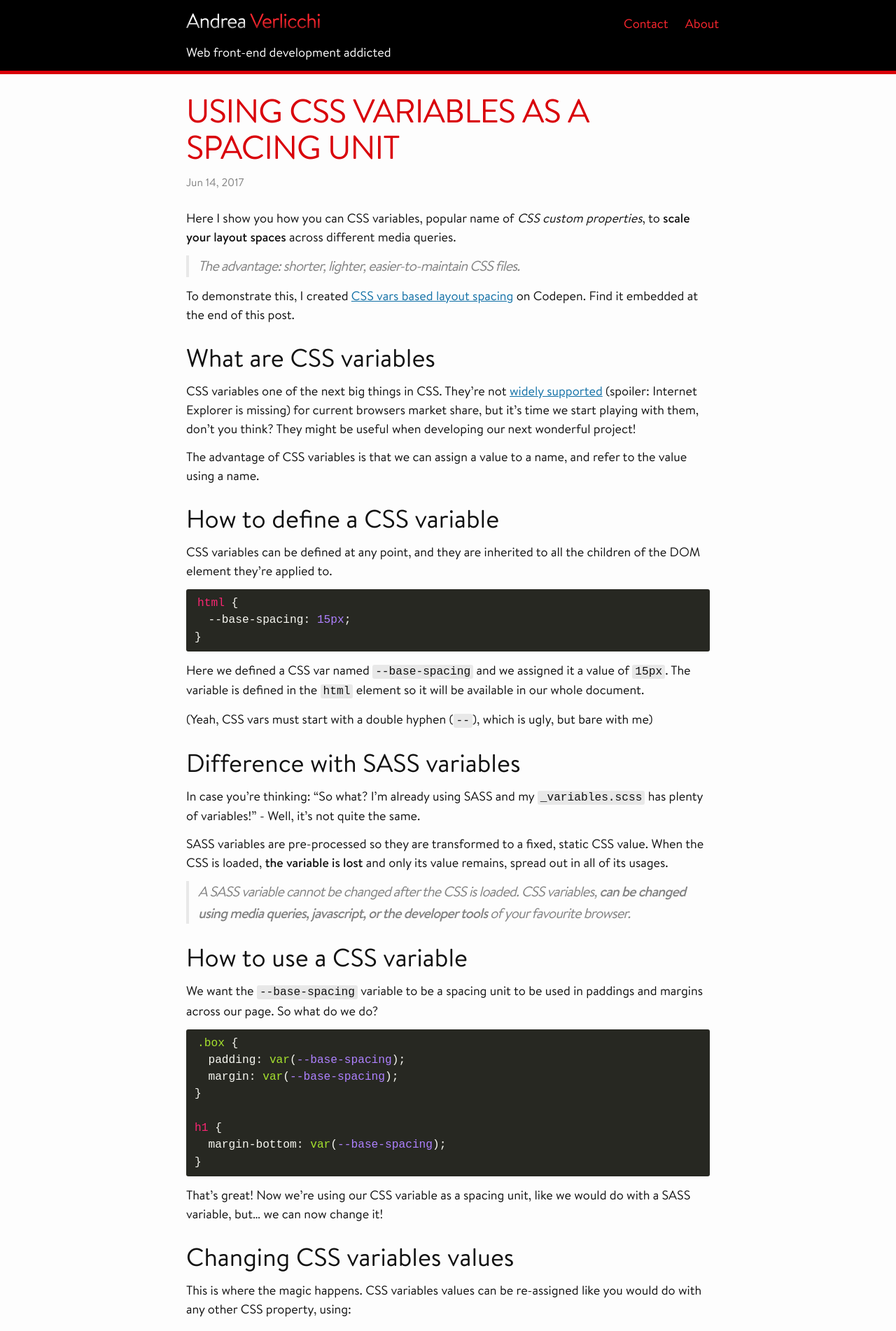
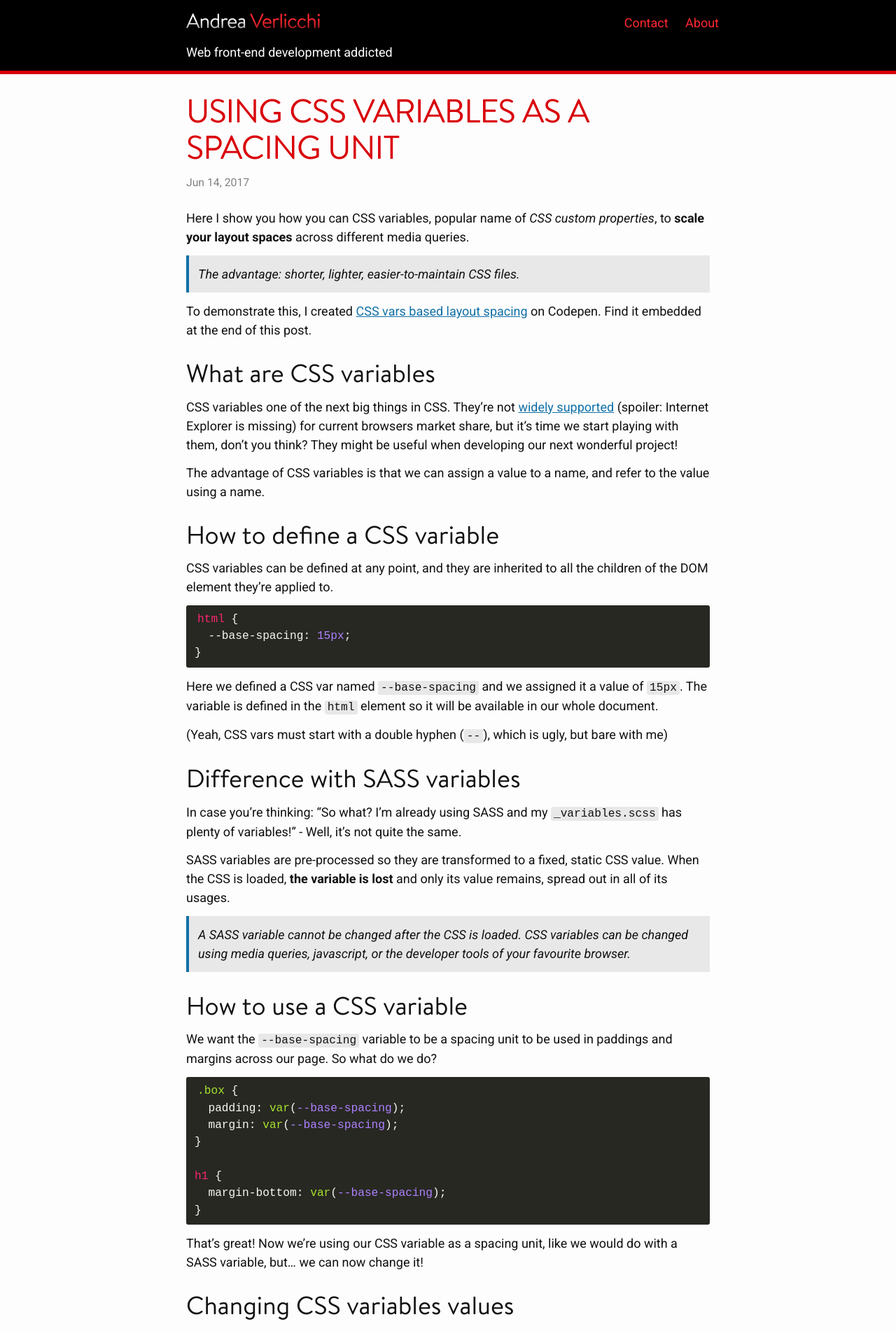
Before and after one commit to verlok/verlok.github.io, a Jekyll site: the page built from _posts/2017-06-14-using-css-variables-to-scale-layout-spaces.md, in a window 1280 px wide. Shown: the top 1902 px of the page at 70% size. Built offline with Jekyll 4.4.1, drawn with Linux system fonts in a browser that asks for light colours; comment, search, counter and statistics services are not loaded.

Commit message:
More typography fixes

```diff
--- a/_posts/2017-06-14-using-css-variables-to-scale-layout-spaces.md
+++ b/_posts/2017-06-14-using-css-variables-to-scale-layout-spaces.md
@@ -41,7 +41,7 @@ In case you're thinking: "So what? I'm already using SASS and my `_variables.scs
 
 SASS variables are pre-processed so they are transformed to a fixed, static CSS value. When the CSS is loaded, **the variable is lost** and only its value remains, spread out in all of its usages.
 
-> A SASS variable cannot be changed after the CSS is loaded. CSS variables, **can be changed using media queries, javascript, or the developer tools** of your favourite browser.
+> A SASS variable cannot be changed after the CSS is loaded. CSS variables can be changed using media queries, javascript, or the developer tools of your favourite browser.
 
 
 ## How to use a CSS variable
--- a/_sass/_base.scss
+++ b/_sass/_base.scss
@@ -81,6 +81,7 @@ li {
  * Headings
  */
 h1, h2, h3, h4, h5, h6 {
+  font-family: $title-font-family;
   font-weight: $base-font-weight;
 }
 
@@ -108,12 +109,12 @@ a {
  * Blockquotes
  */
 blockquote {
-  color: $grey-color;
-  border-left: 4px solid $grey-color-light;
-  padding-left: $spacing-unit / 2;
-  @include relative-font-size(1.125);
-  letter-spacing: -1px;
+  //color: $grey-color;
+  //@include relative-font-size(1.125);
+  border-left: 4px solid $alternative-color;
+  padding: $spacing-unit / 2;
   font-style: italic;
+  background: $grey-color-light;
 
   > :last-child {
     margin-bottom: 0;
--- a/_sass/_fonts.scss
+++ b/_sass/_fonts.scss
@@ -1,3 +1,5 @@
+@import url('https://fonts.googleapis.com/css?family=Roboto:400,400i,700');
+
 @font-face{
 	font-family: 'Brandon';
 	src:url(../fonts/Brandon_txt_reg-webfont-9dda42bc452d60e586ece0fb57ad1c0f02417cb1dab483290aab760fa04ca84b.woff2) format("woff2"),
@@ -5,7 +7,7 @@
 		font-weight: 400;
 		font-style: normal
 }
-
+/*
 @font-face{
 	font-family: 'Brandon';
 	src:url(../fonts/Brandon_txt_med-webfont-9370fe3938793e33471207eb9c41dadcd97cffac905848708a004d9a316d1948.woff2) format("woff2"),
@@ -13,3 +15,4 @@
 		font-weight: 700;
 		font-style: normal
 }
+*/
--- a/_sass/_layout.scss
+++ b/_sass/_layout.scss
@@ -14,6 +14,7 @@
 }
 
 .site-title {
+	font-family: $title-font-family;
 	@include relative-font-size(1.625);
 	font-weight: 300;
 	line-height: $base-line-height * $base-font-size * 2.25;
--- a/_sass/_variables.scss
+++ b/_sass/_variables.scss
@@ -11,8 +11,9 @@ EBE500
 $spacing-unit:       26px;
 
 // Fonts
-$base-font-family:   Brandon, "Helvetica Neue", Helvetica, Arial, sans-serif;
-$base-font-size:     18px;
+$base-font-family: "Roboto", "Helvetica Neue", Helvetica, Arial, sans-serif;
+$title-font-family: "Brandon", "Helvetica Neue", Helvetica, Arial, sans-serif;
+$base-font-size:   18px;
 $base-font-weight: 400 !default;
 $base-line-height: 1.5 !default;
 $small-font-size:  $base-font-size * 0.875 !default;
@@ -24,10 +25,9 @@ $text-color:               #111;
 $background-color:         #fdfdfd;
 $brand-color:              #D90009;
 $brand-color-on-dark:      lighten($brand-color, 15%);
-
-$link-color:                   #1170A6;
-$link-color-on-dark:           lighten($link-color, 15%);
-$link-background-on-hover:     #fffd9f;
+$alternative-color:        #1170A6;
+$link-color:               $alternative-color;
+$link-color-on-dark:       lighten($link-color, 15%);
 
 $grey-color:       #828282;
 $grey-color-light: lighten($grey-color, 40%);
```
